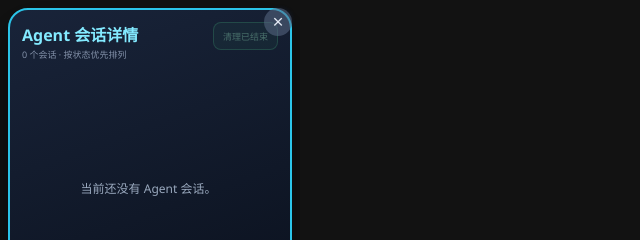
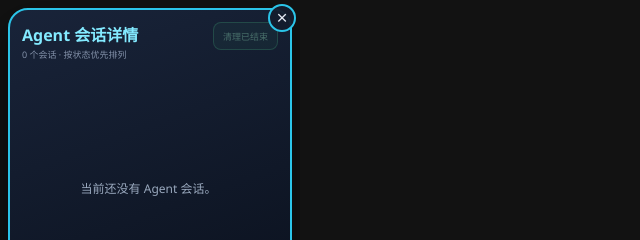
Before and after one commit to SG-W00/agent-pet, an Electron app: page src/renderer/index.html in a window 1280 px wide. Both pictures are taken after a click on the button "点击查看每个会话的进度". Shown: the top 240 px of the page, 0-640 px from the left. Drawn offline with Linux system fonts and the light colour scheme; no server answers.

Commit message:
调整会话详情关闭按钮位置到面板边框外

```diff
--- a/src/renderer/styles.css
+++ b/src/renderer/styles.css
@@ -769,15 +769,15 @@ body.is-position-adjusting #speech-bubble {
 #session-details-close {
     position: absolute;
     z-index: 26;
-    right: 8px;
-    top: 8px;
+    right: 4px;
+    top: 4px;
     width: 28px;
     height: 28px;
     padding: 0;
-    border: 0;
+    border: 2px solid #2bc4e8;
     border-radius: 50%;
     color: #e5ebf5;
-    background: rgba(89, 105, 133, 0.55);
+    background: rgba(20, 28, 45, 0.96);
     cursor: pointer;
     font-size: 19px;
     -webkit-app-region: no-drag;
```
